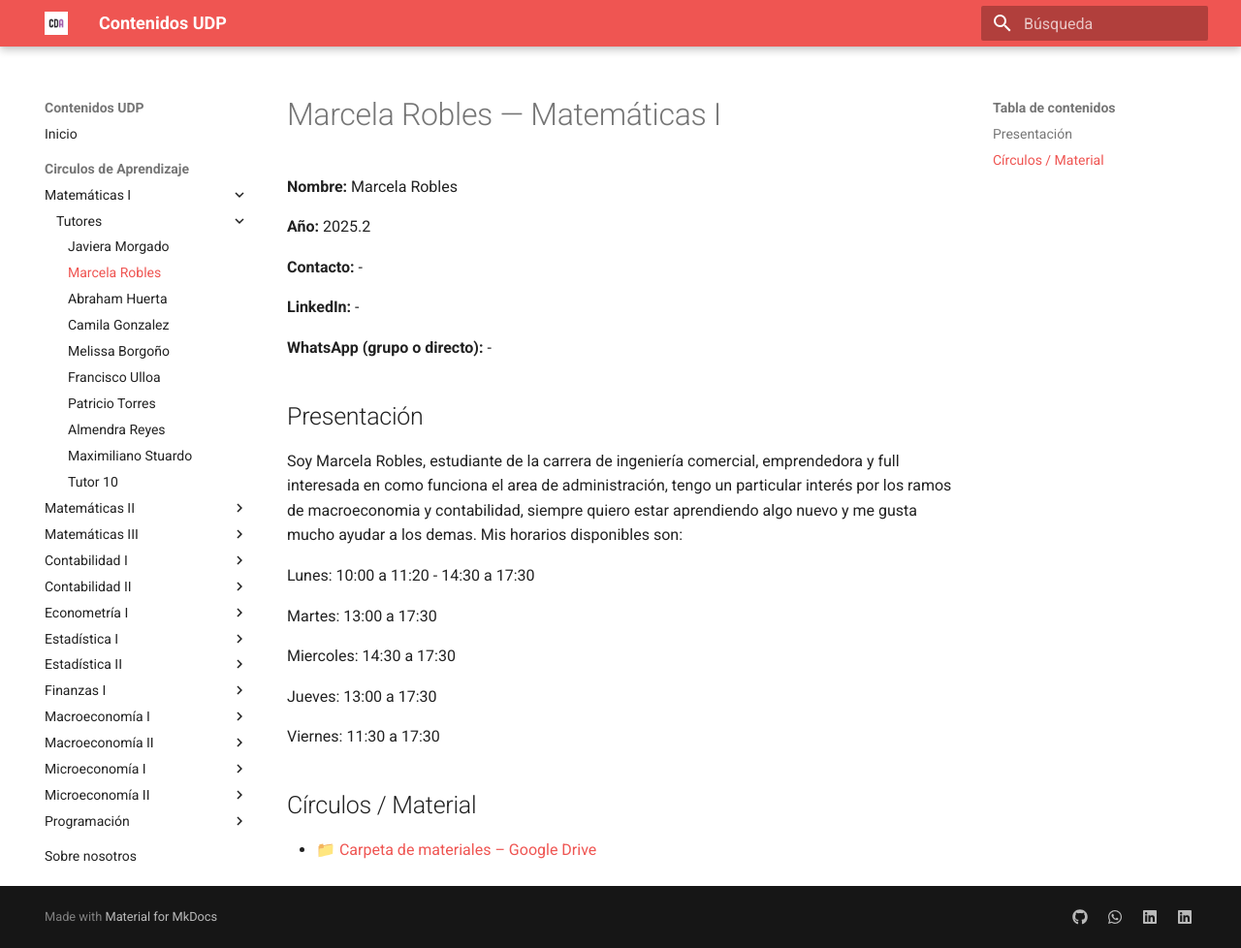
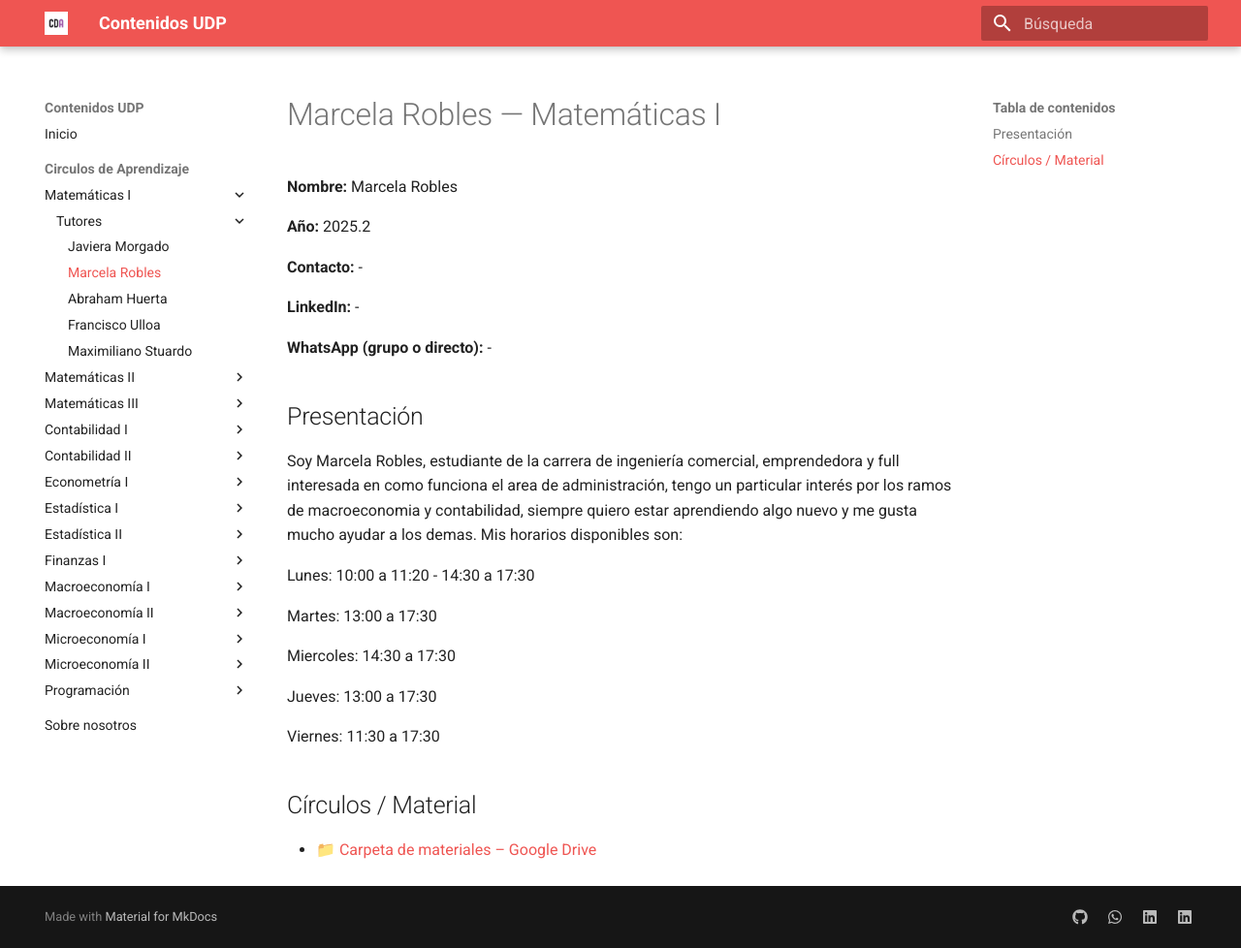
Before and after one commit to cda-fae/cda-fae, an MkDocs documentation site: the page built from docs/tutorias/matematicas-1/tutores/tutor2.md, in a window 1280 px wide and 978 px high. Shown: the whole window at 97% size. Built offline with MkDocs 1.6.1 and Material for MkDocs 9.7.7, drawn with Linux system fonts in a browser that asks for light colours.

Commit message:
mate1 oculto tutores sin info

```diff
--- a/mkdocs.yml
+++ b/mkdocs.yml
@@ -36,13 +36,13 @@ nav:
               - Javiera Morgado: tutorias/matematicas-1/tutores/tutor1.md
               - Marcela Robles: tutorias/matematicas-1/tutores/tutor2.md
               - Abraham Huerta: tutorias/matematicas-1/tutores/tutor3.md
-              - Camila Gonzalez: tutorias/matematicas-1/tutores/tutor4.md
-              - Melissa Borgoño: tutorias/matematicas-1/tutores/tutor5.md
+            # - Camila Gonzalez: tutorias/matematicas-1/tutores/tutor4.md
+            # - Melissa Borgoño: tutorias/matematicas-1/tutores/tutor5.md
               - Francisco Ulloa: tutorias/matematicas-1/tutores/tutor6.md
-              - Patricio Torres: tutorias/matematicas-1/tutores/tutor7.md
-              - Almendra Reyes: tutorias/matematicas-1/tutores/tutor8.md
+            # - Patricio Torres: tutorias/matematicas-1/tutores/tutor7.md
+            # - Almendra Reyes: tutorias/matematicas-1/tutores/tutor8.md
               - Maximiliano Stuardo: tutorias/matematicas-1/tutores/tutor9.md
-              - Tutor 10: tutorias/matematicas-1/tutores/tutor10.md
+            # - Tutor 10: tutorias/matematicas-1/tutores/tutor10.md
       - Matemáticas II:
           - General: tutorias/matematicas-2/index.md
           - Tutores:
```
